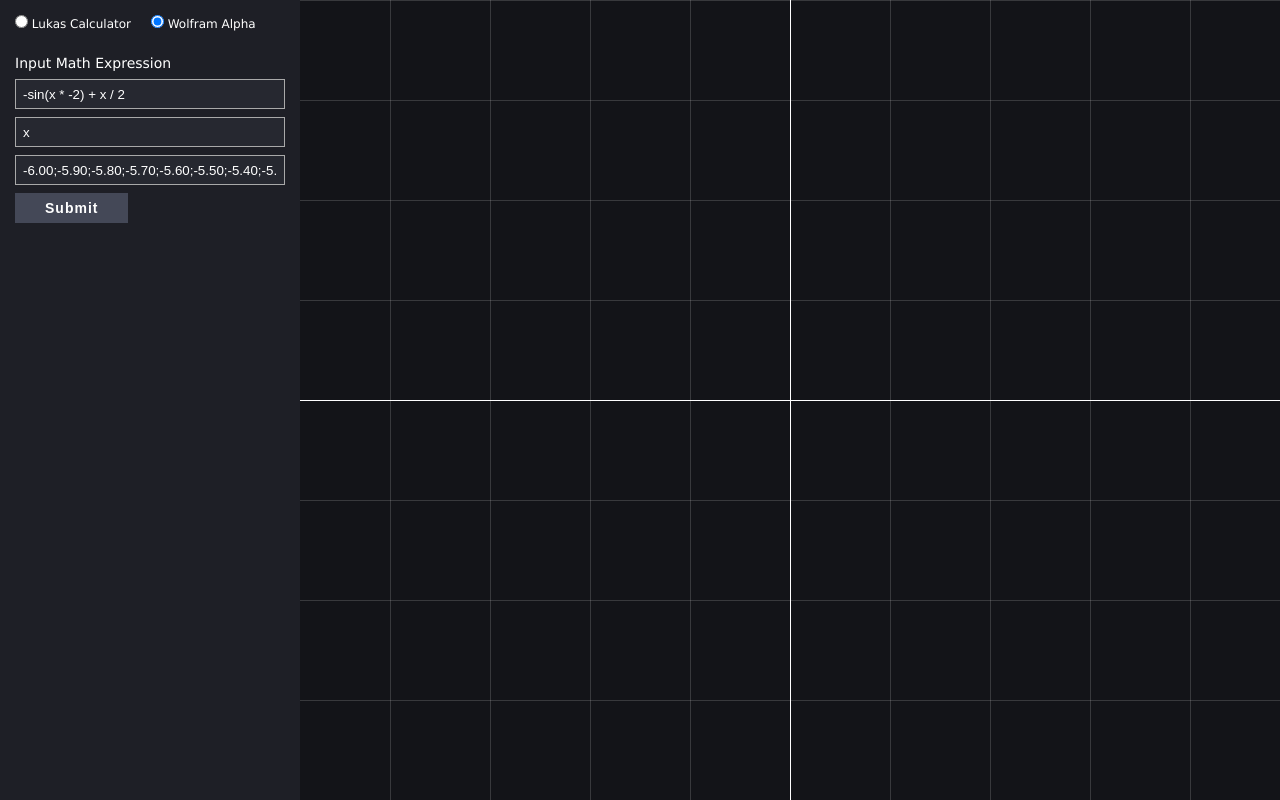
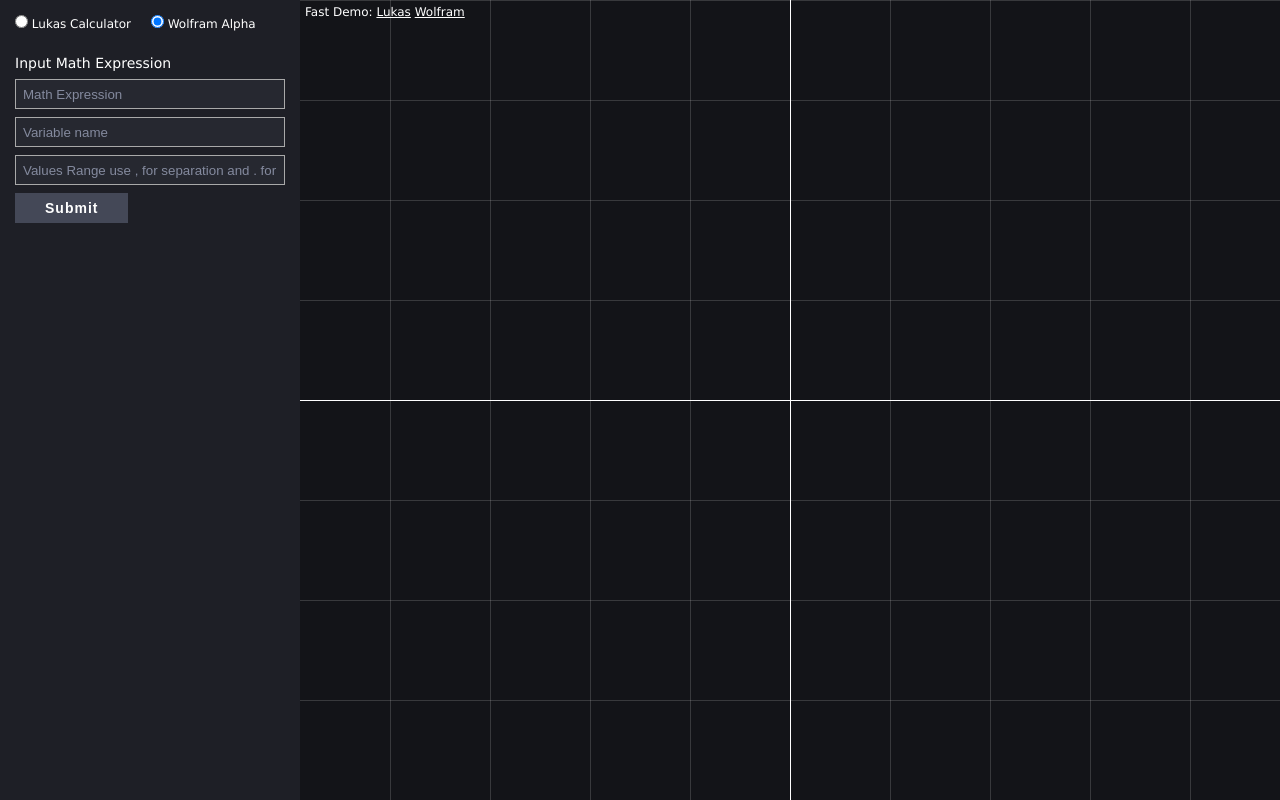
Before and after one commit to lukas-pierce/graph-builder, a website with bundled scripts: page index.html in a window 1280 px wide. Built offline with nearby package versions, Linux system fonts and the light colour scheme; no server answers.

Commit message:
add wolframalpha-calculator.js

```diff
--- a/css/style.css
+++ b/css/style.css
@@ -16,6 +16,10 @@ body {
 
 html, body {
   height: 100%;
+}
+
+a {
+  color: inherit;
 }
 
 .wrapper {
@@ -138,3 +142,10 @@ pre {
   width: 100%;
   height: 100%;
 }
+
+.demo-links {
+  position: absolute;
+  top: 5px;
+  left: 5px;
+  font-size: 12px;
+}
--- a/index.html
+++ b/index.html
@@ -20,14 +20,19 @@
       </div>
       <label for="expression">Input Math Expression</label>
       <input name="expression" id="expression" class="form-control" autocomplete="off" placeholder="Math Expression">
-      <input name="variableName" maxlength="1" class="form-control" autocomplete="off" placeholder="Variable name">
-      <input name="values" id="values" class="form-control" autocomplete="off" placeholder="Values Range use ; for separation">
+      <input name="variableName" id="" maxlength="1" class="form-control" autocomplete="off" placeholder="Variable name">
+      <input name="values" id="values" class="form-control" autocomplete="off" placeholder="Values Range use , for separation and . for floats">
       <button type="submit" class="btn">Submit</button>
     </form>
     <pre id="result"></pre>
   </div>
   <div class="col-right">
     <canvas id="canvas" width="500" height="500"></canvas>
+    <div class="demo-links">
+      Fast Demo:
+      <a href="#" class="demo-link" data-demo="lukas">Lukas</a>
+      <a href="#" class="demo-link" data-demo="wolfram">Wolfram</a>
+    </div>
   </div>
 </div>
 <script src="./js/index.js" type="module"></script>
--- a/js/index.js
+++ b/js/index.js
@@ -96,11 +96,11 @@ import {range} from './math.js';
     // read range
     const variableRange = valuesInput.value.trim().toLocaleLowerCase();
     if (!variableRange) return valuesInput.focus();
-    if (!/^[\d;\-+.]+$/.test(variableRange)) {
+    if (!/^[\d,\-+.]+$/.test(variableRange)) {
       alert('invalid range format');
       return valuesInput.focus();
     }
-    const range = variableRange.split(/\s*;\s*/).map(x => parseFloat(x));
+    const range = variableRange.split(/\s*,\s*/).map(x => parseFloat(x));
 
     // read variable name
     const variable = variableNameInput.value.trim().toLocaleLowerCase();
@@ -117,12 +117,34 @@ import {range} from './math.js';
     run();
   });
 
+  clearResult();
 
-  // example range
-  expressionInput.value = '-sin(x * -2) + x / 2';
-  variableNameInput.value = 'x';
-  valuesInput.value = range(-6, 6, 0.1).map(x => x.toFixed(2)).join(';');
-  run();
+  // demos
+  const demos = {
+    lukas() {
+      form.querySelector('input[name="calculator"][value="lukas"]').click();
+      expressionInput.value = '-sin(x * -2) + x / 2';
+      variableNameInput.value = 'x';
+      valuesInput.value = range(-6, 6, 0.1).map(x => x.toFixed(2)).join(',');
+      run();
+    },
+    wolfram() {
+      form.querySelector('input[name="calculator"][value="wolfram"]').click();
+      expressionInput.value = 'x^2';
+      variableNameInput.value = 'x';
+      valuesInput.value = range(-6, 6, 0.5).map(x => x.toFixed(1)).join(',');
+      run();
+    }
+  };
 
+  function onDemoLinkClick(e) {
+    e.preventDefault();
+    const demoName = this.dataset.demo;
+    demos[demoName] && demos[demoName]();
+  }
+
+  Array.from(document.getElementsByClassName("demo-link")).forEach(function (link) {
+    link.addEventListener('click', onDemoLinkClick)
+  });
 
 })();
--- a/js/wolframalpha-calculator.js
+++ b/js/wolframalpha-calculator.js
@@ -4,16 +4,12 @@ const WOLFRAM_ALPHA_APP_ID = '9G6YK7-Y8QVUUAWLQ';
 const proxyUrl = 'https://cors-anywhere.herokuapp.com/';
 
 async function wolframAlphaQuery(input) {
-  let uri = `http://api.wolframalpha.com/v2/query?` +
-    `input=${input}` +
-    `&appid=${WOLFRAM_ALPHA_APP_ID}` +
-    `&format=plaintext` +
-    `&output=json` +
-    `&includepodid=Result`;
-
-  uri = encodeURI(uri);
-
-  // console.log(uri);
+  let uri = 'http://api.wolframalpha.com/v2/query?' +
+    'input=' + encodeURIComponent(input) +
+    '&appid=' + WOLFRAM_ALPHA_APP_ID +
+    '&format=plaintext' +
+    '&output=json' +
+    '&includepodid=Result';
 
   return await fetch(proxyUrl + uri);
 }
@@ -24,9 +20,8 @@ export class WolframAlphaCalculator {
     // const variable = 'x';
     // const range = [0.7, 10, 4];
 
-    // build input for Wolfram Alpha. Example: 'calc x * 2 where x is 0.7, 10, 4'
-    const input = `calc ${expression} where ${variable} = {` + range.join(', ') + `}`;
-    console.log({input});
+    // build input for Wolfram Alpha. Example: 'x * 2 where x is 0.7, 10, 4'
+    const input = `${expression} where ${variable} = {` + range.join(', ') + `}`;
 
     const response = await wolframAlphaQuery(input);
     const json = await response.json();
```
